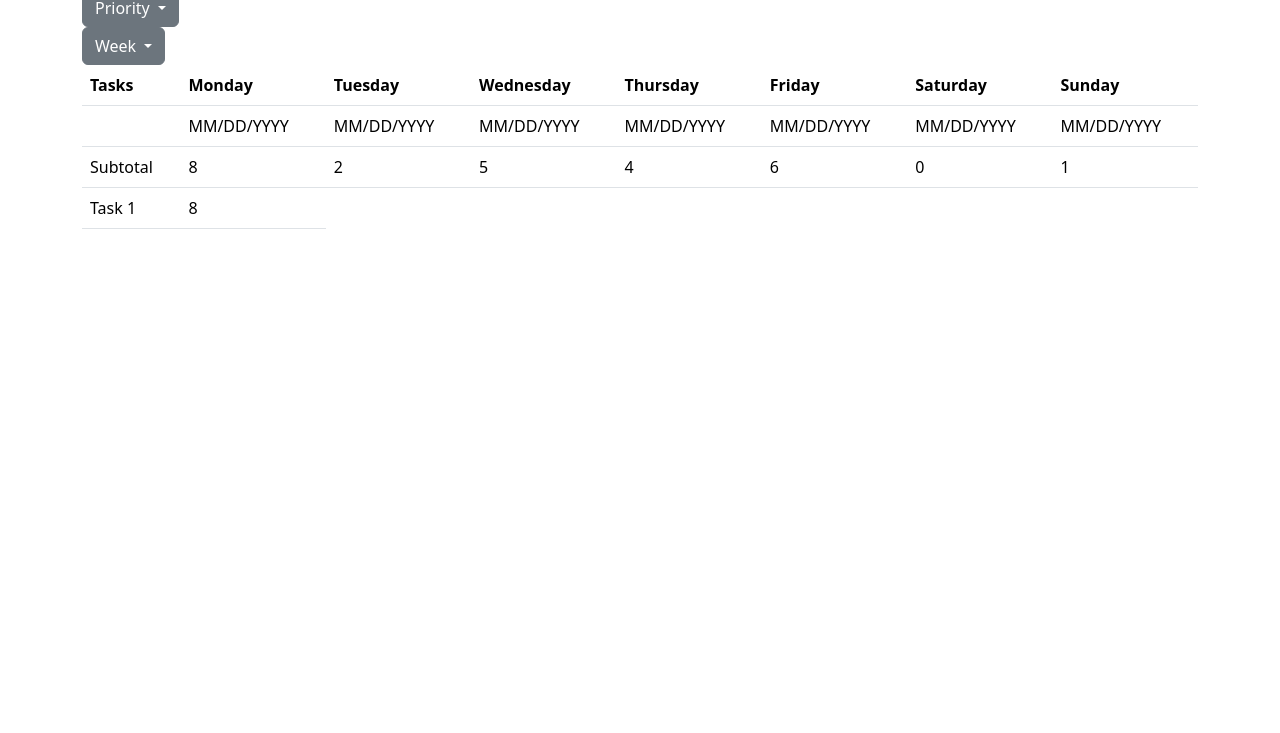
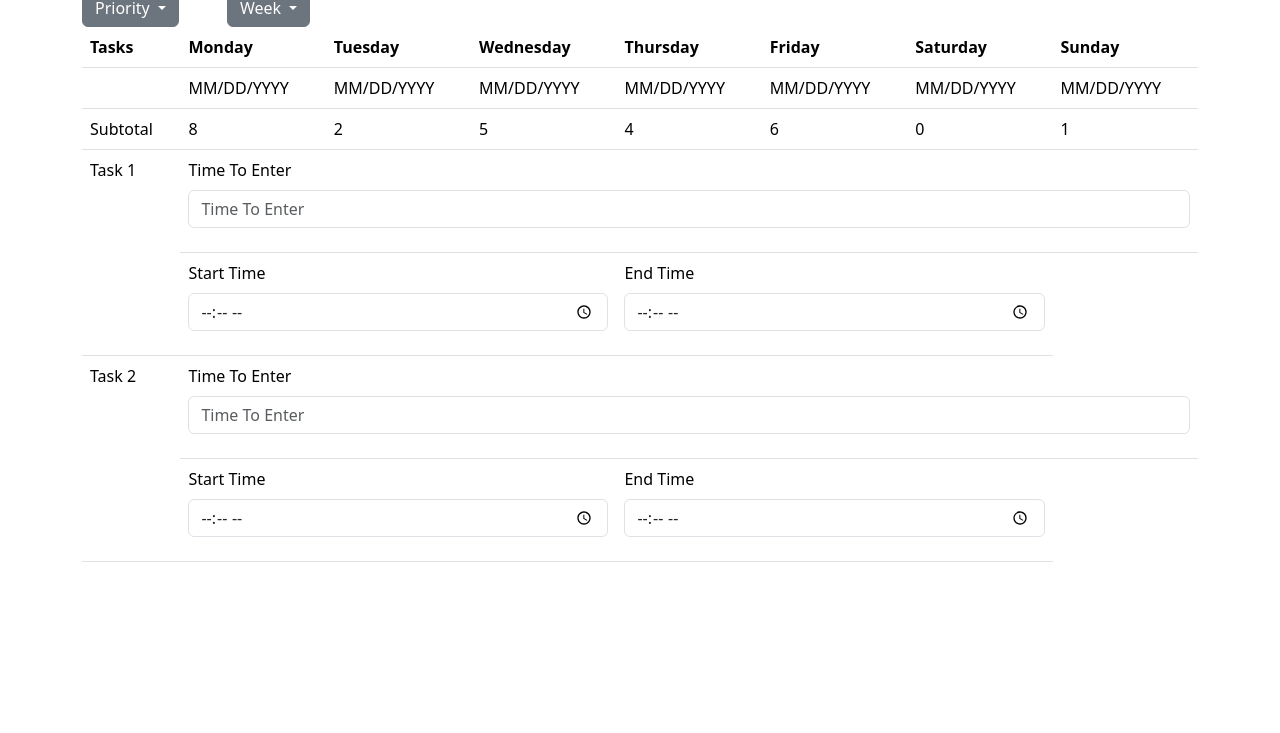
Before and after one commit to HaiKhung/Small-Project, a plain HTML site: page index.html in a window 1280 px wide. Shown: the part 67-800 px from the top of the page. Drawn offline with nearby package versions, Linux system fonts and the light colour scheme.

Commit message:
tuan project ph 2

```diff
--- a/index.html
+++ b/index.html
@@ -22,9 +22,11 @@
                         <h1>Week ending 9/6/2023</h1>
                     </div>
                 </div>
-                <div class="row d-md-flex">
-                    <div class="dropdown">
-                        <button class="btn btn-secondary dropdown-toggle" type="button" data-bs-toggle="dropdown" aria-expanded="false">
+                <div class="row">
+                    <div class="dropdown-group d-md-flex">
+                        <div class="dropdown me-md-5">
+                            <button class="btn btn-secondary dropdown-toggle" type="button" data-bs-toggle="dropdown"
+                                aria-expanded="false">
                                 Priority
                             </button>
                             <ul class="dropdown-menu dropdown-menu-dark">
@@ -37,13 +39,15 @@
                             </ul>
                         </div>
                         <div class="dropdown">
-                        <button class="btn btn-secondary dropdown-toggle" type="button" data-bs-toggle="dropdown" aria-expanded="false">
+                            <button class="btn btn-secondary dropdown-toggle" type="button" data-bs-toggle="dropdown"
+                                aria-expanded="false">
                                 Week
                             </button>
                             <ul class="dropdown-menu dropdown-menu-dark">
                                 <li><a class="dropdown-item active" href="#">This Week</a></li>
                                 <li><a class="dropdown-item" href="#">Last Week</a></li>
                             </ul>
+                        </div>
                     </div>
                 </div>
             </div>
@@ -95,12 +99,70 @@
                             <tbody>
                                 <tr>
                                     <td rowspan="3">Task 1</td>
-                                    <td>8</td>
+                                    <td colspan="7">
+                                        <div class="field">
+                                        <label for="basic-url" class="form-label">Time To Enter</label>
+                                        <div class="input-group mb-3">
+                                            <input type="text" class="form-control" placeholder="Time To Enter"
+                                                aria-label="time to enter" aria-describedby="basic-addon1">
+                                        </div>
+                                    </td>
                                 </tr>
-                                <!-- <tr>
-                                    <td>7</td>
-                                </tr> -->
+                                <tr>
+                                    <td colspan="3">
+                                        <div class="field">
+                                            <label for="basic-url" class="form-label">Start Time</label>
+                                            <div class="input-group mb-3">
+                                                <input type="time" class="form-control" placeholder="Time To Enter"
+                                                    aria-label="time to enter" aria-describedby="basic-addon1" step="60">
+                                            </div>
+                                    </div>
+                                </td>
+                                    <td colspan="3">
+                                        <div class="field">
+                                        <label for="basic-url" class="form-label">End Time</label>
+                                        <div class="input-group mb-3">
+                                            <input type="time" class="form-control" placeholder="Time To Enter"
+                                                aria-label="time to enter" aria-describedby="basic-addon1" step="60">
+                                        </div>
+                                    </div>
+                                    </td>
+                                </tr>
                             </tbody>
+                            <tbody>
+                                <tr>
+                                    <td rowspan="3">Task 2</td>
+                                    <td colspan="7">
+                                        <div class="field">
+                                        <label for="basic-url" class="form-label">Time To Enter</label>
+                                        <div class="input-group mb-3">
+                                            <input type="text" class="form-control" placeholder="Time To Enter"
+                                                aria-label="time to enter" aria-describedby="basic-addon1">
+                                        </div>
+                                    </td>
+                                </tr>
+                                <tr>
+                                    <td colspan="3">
+                                        <div class="field">
+                                            <label for="basic-url" class="form-label">Start Time</label>
+                                            <div class="input-group mb-3">
+                                                <input type="time" class="form-control" placeholder="Time To Enter"
+                                                    aria-label="time to enter" aria-describedby="basic-addon1" step="60">
+                                            </div>
+                                    </div>
+                                </td>
+                                    <td colspan="3">
+                                        <div class="field">
+                                        <label for="basic-url" class="form-label">End Time</label>
+                                        <div class="input-group mb-3">
+                                            <input type="time" class="form-control" placeholder="Time To Enter"
+                                                aria-label="time to enter" aria-describedby="basic-addon1" step="60">
+                                        </div>
+                                    </div>
+                                    </td>
+                                </tr>
+                            </tbody>
+
                         </table>
                     </div>
                 </div>
```
Lines whose indentation alone changed are shown as unchanged.
